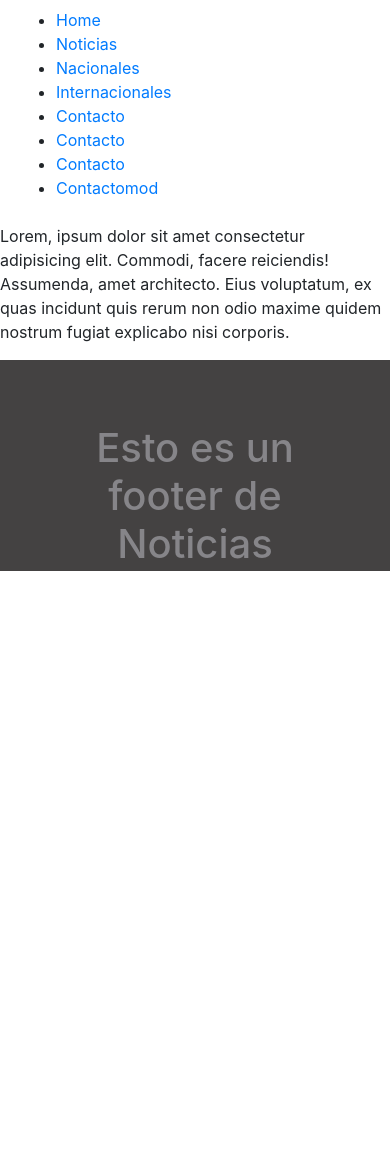
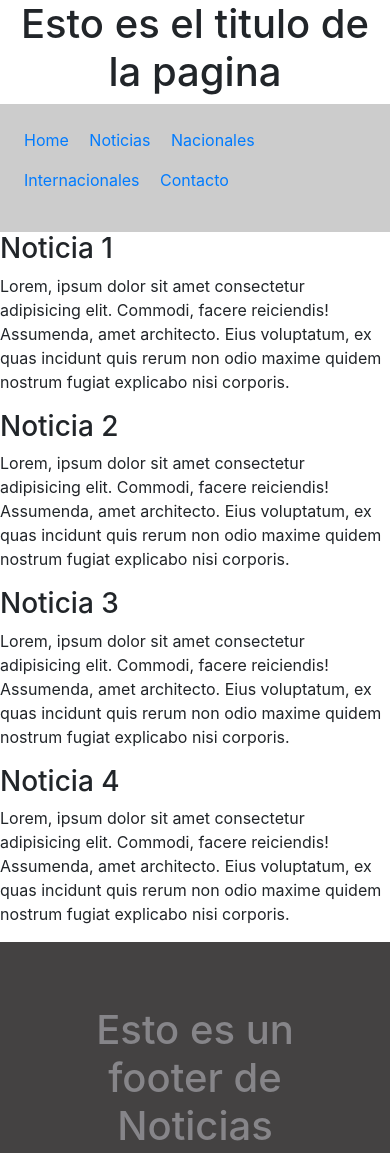
Before and after one commit to Tomii741/LaboratorioIII, a PHP site: page / in a window 390 px wide. Before the commit the page ends 571 px from the top, so only its background shows below. Run offline with PHP 8.4, Linux system fonts and the light colour scheme.

Commit message:
navbar y noticias

```diff
--- a/css/main.css
+++ b/css/main.css
@@ -1,13 +1,38 @@
+*{
+  padding: 0;
+  margin: 0;
+}
+
+header, section, footer{
+  display: block;
+}
+
+header >h1{
+  text-align: center;
+}
+
+.navbar{
+  background: #ccc;
+  padding: 1em;
+}
+
+.ulnav >li{
+  position: relative;
+  display: inline-block;
+  margin: 0.5em;
+}
+
+.ulnav >li >a{
+  text-decoration: none;
+}
+
 .footer {
   padding: 4em;
   color: #868589;
   background-color: #444242;
   height: 25vh;
 }
+
 .no-link:a {
   color: black;
 }
-
-.nav{
-    display: inline-block !important;
-}
--- a/index.html
+++ b/index.html
@@ -8,36 +8,49 @@
     <link rel="stylesheet" href="css/main.css" >
 
 </head>
+
 <body>
     <header>
-        <nav class="navbar ">
+        <h1>Esto es el titulo de la pagina</h1>
+        <nav class="navbar d-flex justify-content-center">
             <!-- <a href="">Home</a>
             <a href="">Noticias</a>
             <a href="">Nacionales</a>
             <a href="">Internacionales</a>
             <a href="">Contacto</a> -->
 
-            <ul>
-                <li><a class="nav" href="">Home</a></li>
-                <li><a class="nav" href="">Noticias</a></li>
-                <li><a class="nav" href="">Nacionales</a></li>
-                <li><a class="nav" href="">Internacionales</a></li>
-                <li><a class="nav" href="">Contacto</a></li>
-                <li><a class="nav" href="">Contacto</a></li>
-                <li><a class="nav" href="">Contacto</a></li>
-                <li><a class="nav" href="">Contactomod</a></li>
+            <ul class="ulnav">
+                <li><a href="">Home</a></li>
+                <li><a href="">Noticias</a></li>
+                <li><a href="">Nacionales</a></li>
+                <li><a href="">Internacionales</a></li>
+                <li><a href="">Contacto</a></li>
             </ul>
         </nav>
     </header>
 
-    <div class="row">
-        <div class="col-12 ">
-            <p>Lorem, ipsum dolor sit amet consectetur adipisicing elit. Commodi, facere reiciendis! Assumenda, amet architecto. Eius voluptatum, ex quas incidunt quis rerum non odio maxime quidem nostrum fugiat explicabo nisi corporis.</p>
+    <section>
+        <div class="row">
+            <div class="col-sm-3">
+                <h3>Noticia 1</h3>
+                <p>Lorem, ipsum dolor sit amet consectetur adipisicing elit. Commodi, facere reiciendis! Assumenda, amet architecto. Eius voluptatum, ex quas incidunt quis rerum non odio maxime quidem nostrum fugiat explicabo nisi corporis.</p>
+            </div>
+            <div class="col-sm-3">
+                <h3>Noticia 2</h3>
+                <p>Lorem, ipsum dolor sit amet consectetur adipisicing elit. Commodi, facere reiciendis! Assumenda, amet architecto. Eius voluptatum, ex quas incidunt quis rerum non odio maxime quidem nostrum fugiat explicabo nisi corporis.</p>
+            </div>
+            <div class="col-sm-3">
+                <h3>Noticia 3</h3>
+                <p>Lorem, ipsum dolor sit amet consectetur adipisicing elit. Commodi, facere reiciendis! Assumenda, amet architecto. Eius voluptatum, ex quas incidunt quis rerum non odio maxime quidem nostrum fugiat explicabo nisi corporis.</p>
+            </div>
+            <div class="col-sm-3">
+                <h3>Noticia 4</h3>
+                <p>Lorem, ipsum dolor sit amet consectetur adipisicing elit. Commodi, facere reiciendis! Assumenda, amet architecto. Eius voluptatum, ex quas incidunt quis rerum non odio maxime quidem nostrum fugiat explicabo nisi corporis.</p>
+            </div>
         </div>
-    </div>
+    </section>
 
     <footer>
-
         <div class="col-12 footer text-center">
             <h1>
                 Esto es un footer de Noticias
```
Lines whose indentation alone changed are shown as unchanged.
